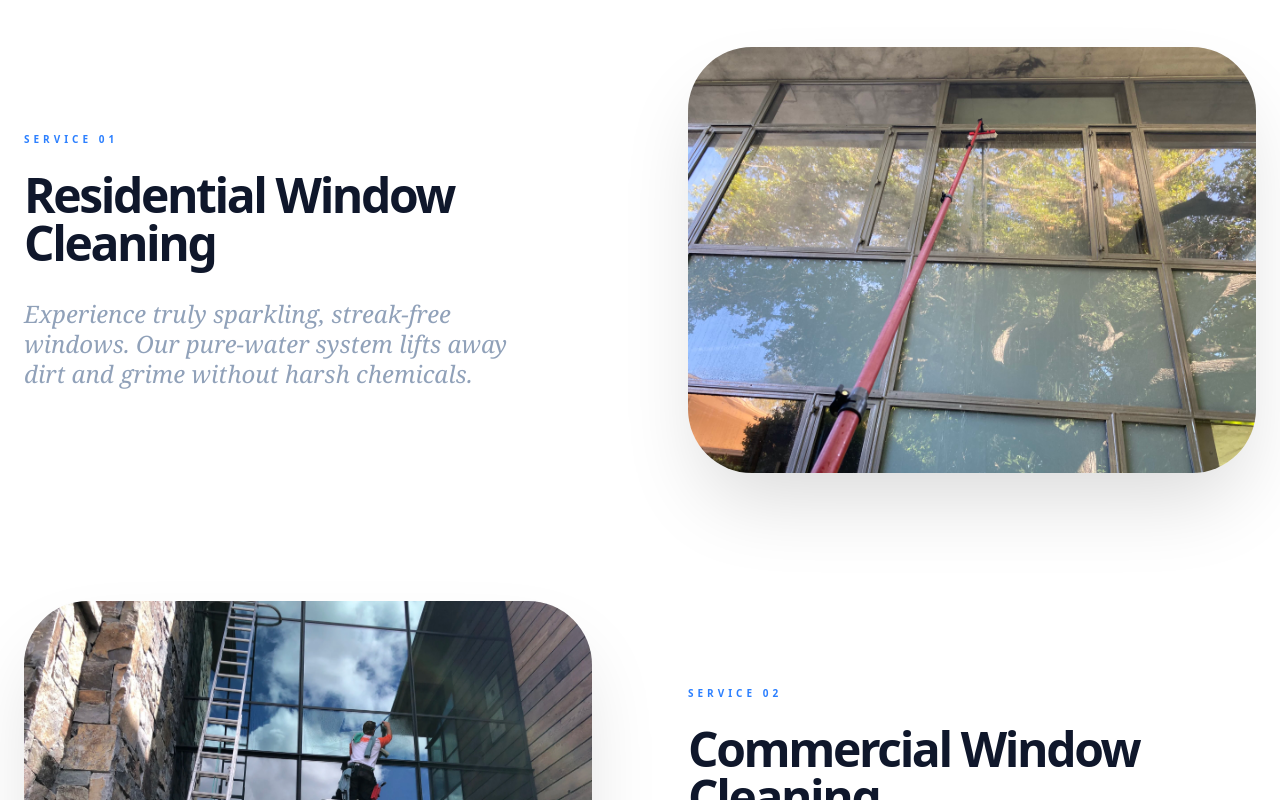
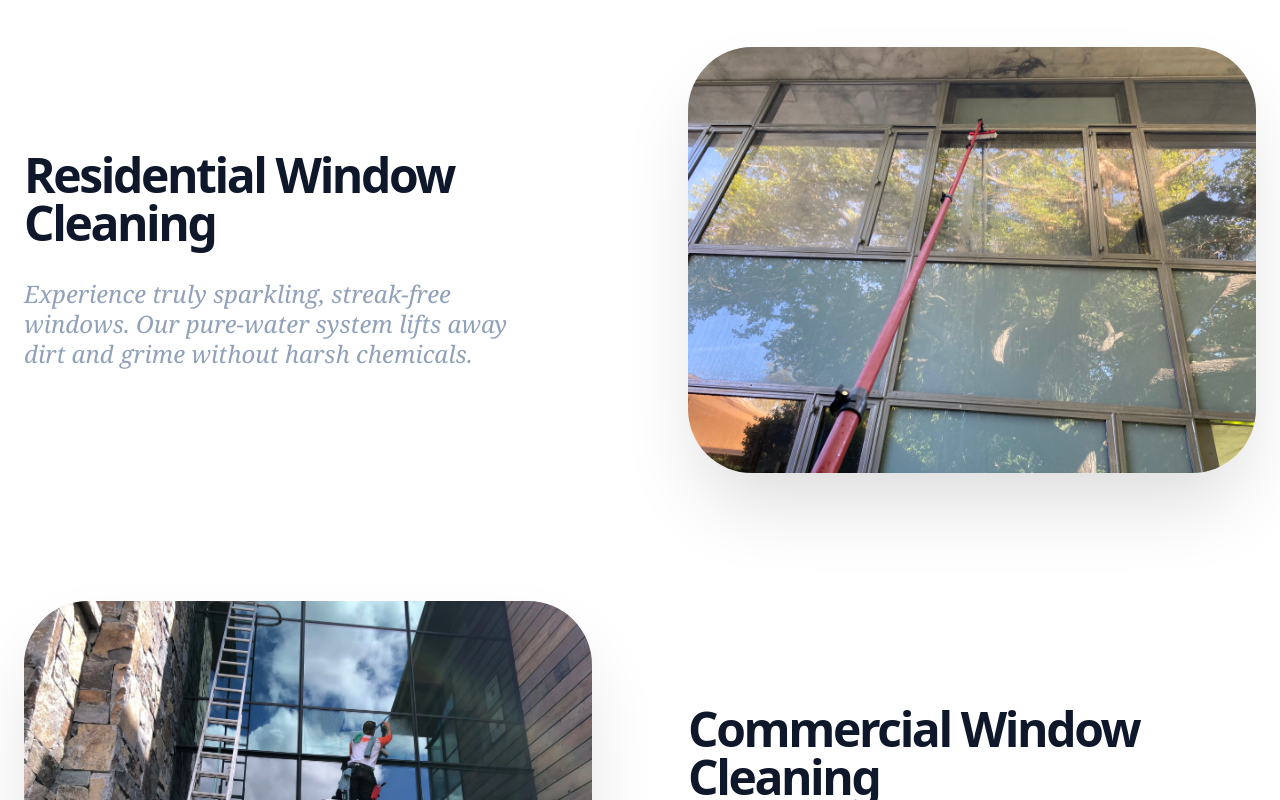
Before and after one commit to Ltinterdonato1/clear-view-llc, a Next.js app: page / in a window 1280 px wide. Shown: the part 1280-2080 px from the top of the page. Built offline with nearby package versions, Linux system fonts and the light colour scheme; no server answers; the database is empty.

Commit message:
Remove service number labels from Services component

```diff
--- a/src/components/home/Services.tsx
+++ b/src/components/home/Services.tsx
@@ -62,9 +62,6 @@ export default function Services() {
             >
               {/* TEXT CONTENT */}
               <div className="w-full lg:w-1/2 text-center lg:text-left">
-                <span className="text-blue-500 font-black text-[10px] tracking-[0.4em] uppercase mb-6 block">
-                  Service 0{index + 1}
-                </span>
                 <h3 className="text-3xl md:text-4xl lg:text-5xl font-black text-slate-900 tracking-tighter leading-none mb-8">
                   {service.title}
                 </h3>
```
